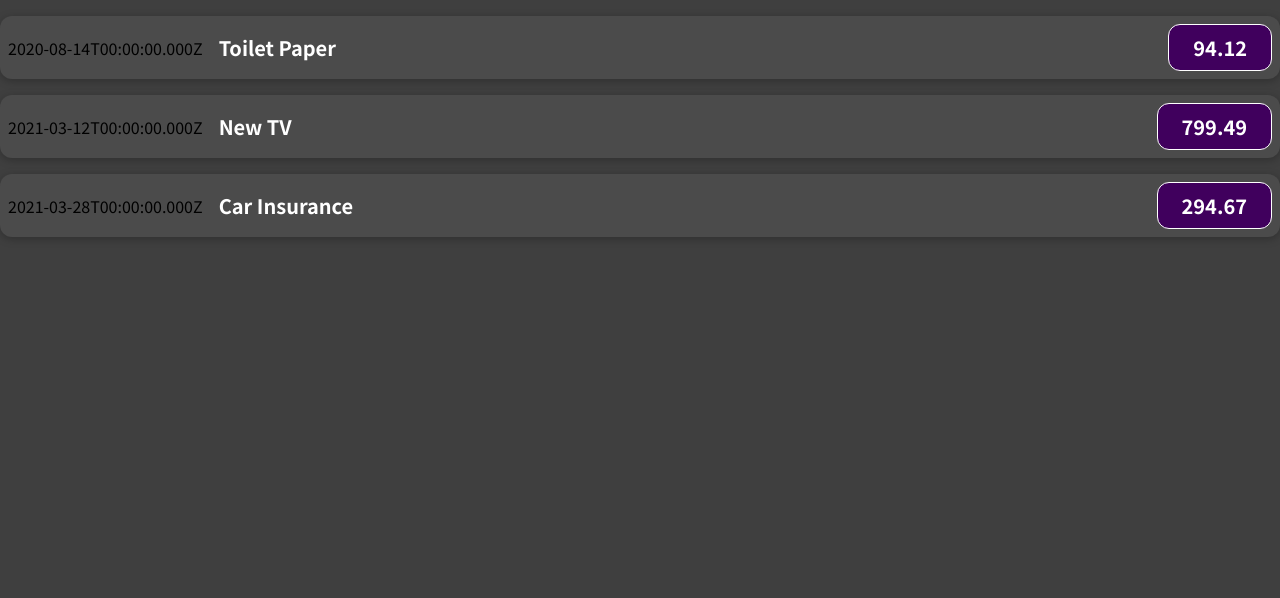
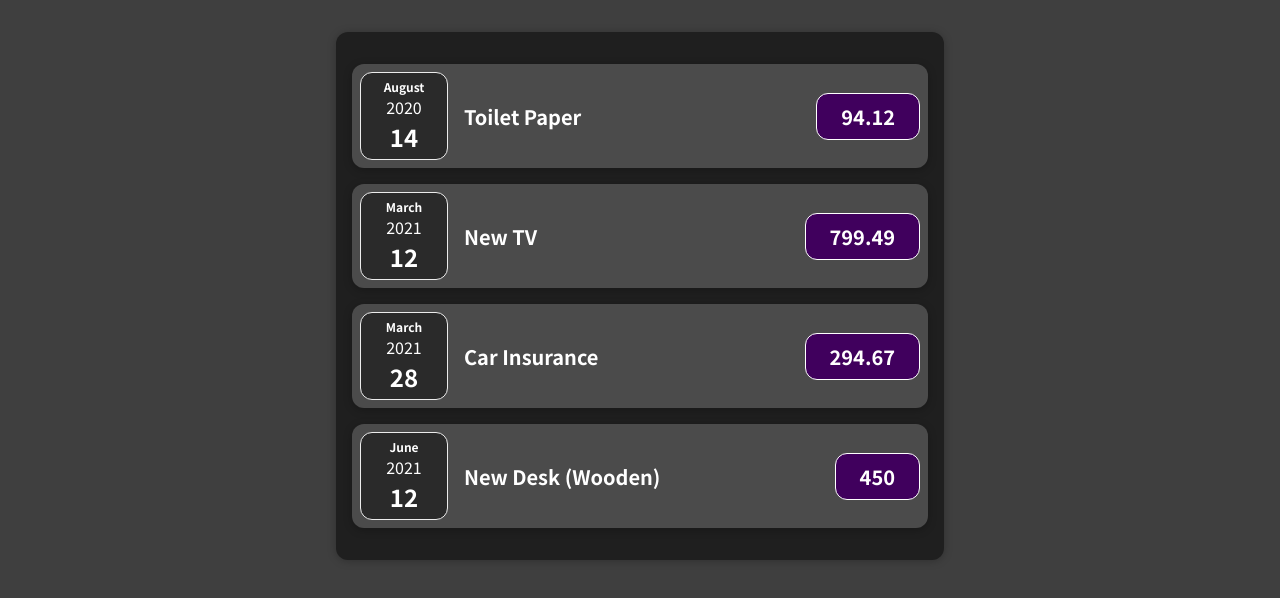
Before and after one commit to HazemPhoenix/react-expense-tracker, a React (Create React App) app: page / in a window 1280 px wide. Shown: the top 598 px of the page. Built offline with nearby package versions, Linux system fonts and the light colour scheme.

Commit message:
add Expenses.jsx component

```diff
--- a/src/App.js
+++ b/src/App.js
@@ -1,5 +1,4 @@
-import ExpenseItem from "./Components/ExpenseItem";
-
+import Expenses from "./Components/Expenses";
 function App() {
   const expenses = [
     {
@@ -23,28 +22,8 @@
     },
   ];
   return (
-    <div>
-      <div>
-        <ExpenseItem
-          title={expenses[0].title}
-          amount={expenses[0].amount}
-          date={expenses[0].date}
-        ></ExpenseItem>
-      </div>
-      <div>
-        <ExpenseItem
-          title={expenses[1].title}
-          amount={expenses[1].amount}
-          date={expenses[1].date}
-        ></ExpenseItem>
-      </div>
-      <div>
-        <ExpenseItem
-          title={expenses[2].title}
-          amount={expenses[2].amount}
-          date={expenses[2].date}
-        ></ExpenseItem>
-      </div>
+    <div className="container">
+      <Expenses expenses={expenses} />
     </div>
   );
 }
--- /dev/null
+++ b/src/Components/ExpenseDate.css
@@ -0,0 +1,26 @@
+.expense-date {
+  display: flex;
+  flex-direction: column;
+  width: 5.5rem;
+  height: 5.5rem;
+  border: 1px solid #ececec;
+  background-color: #2a2a2a;
+  color: white;
+  border-radius: 12px;
+  align-items: center;
+  justify-content: center;
+}
+
+.expense-date__month {
+  font-size: 0.75rem;
+  font-weight: bold;
+}
+
+.expense-date__year {
+  font-size: 0.75rem;
+}
+
+.expense-date__day {
+  font-size: 1.5rem;
+  font-weight: bold;
+}
--- /dev/null
+++ b/src/Components/ExpenseDate.jsx
@@ -0,0 +1,18 @@
+import React from "react";
+import "./ExpenseDate.css";
+function ExpenseDate(props) {
+  const month = props.date.toLocaleString("en-us", { month: "long" });
+  const year = props.date.getFullYear();
+  const day = props.date.toLocaleString("en-us", { day: "2-digit" });
+  return (
+    <div>
+      <div className="expense-date">
+        <div className="expense-date__month">{month}</div>
+        <div className="expense-date_year">{year}</div>
+        <div className="expense-date__day">{day}</div>
+      </div>
+    </div>
+  );
+}
+
+export default ExpenseDate;
--- a/src/Components/ExpenseItem.jsx
+++ b/src/Components/ExpenseItem.jsx
@@ -1,10 +1,11 @@
 import React from "react";
+import ExpenseDate from "./ExpenseDate";
 import "./ExpenseItem.css";
 
 function ExpenseItem(props) {
   return (
     <div className="expense-item">
-      <div>{props.date.toISOString()}</div>
+      <ExpenseDate date={props.date} />
       <div className="expense-item__description">
         <h2>{props.title}</h2>
         <div className="expense-item__price">{props.amount}</div>
--- /dev/null
+++ b/src/Components/Expenses.css
@@ -0,0 +1,9 @@
+.expenses {
+  padding: 1rem;
+  background-color: rgb(31, 31, 31);
+  margin: 2rem auto;
+  width: 50rem;
+  max-width: 95%;
+  border-radius: 12px;
+  box-shadow: 0 1px 8px rgba(0, 0, 0, 0.25);
+}
--- /dev/null
+++ b/src/Components/Expenses.jsx
@@ -0,0 +1,33 @@
+import React from "react";
+import ExpenseItem from "./ExpenseItem";
+import "./Expenses.css";
+function Expenses({ expenses }) {
+  return (
+    <div className="expenses">
+      <ExpenseItem
+        title={expenses[0].title}
+        amount={expenses[0].amount}
+        date={expenses[0].date}
+      />
+
+      <ExpenseItem
+        title={expenses[1].title}
+        amount={expenses[1].amount}
+        date={expenses[1].date}
+      />
+
+      <ExpenseItem
+        title={expenses[2].title}
+        amount={expenses[2].amount}
+        date={expenses[2].date}
+      />
+      <ExpenseItem
+        title={expenses[3].title}
+        amount={expenses[3].amount}
+        date={expenses[3].date}
+      />
+    </div>
+  );
+}
+
+export default Expenses;
--- a/src/index.css
+++ b/src/index.css
@@ -12,3 +12,9 @@
   margin: 0;
   background-color: #3f3f3f;
 }
+
+.container {
+  width: 50vw;
+  margin: auto;
+  height: fit-content;
+}
```
